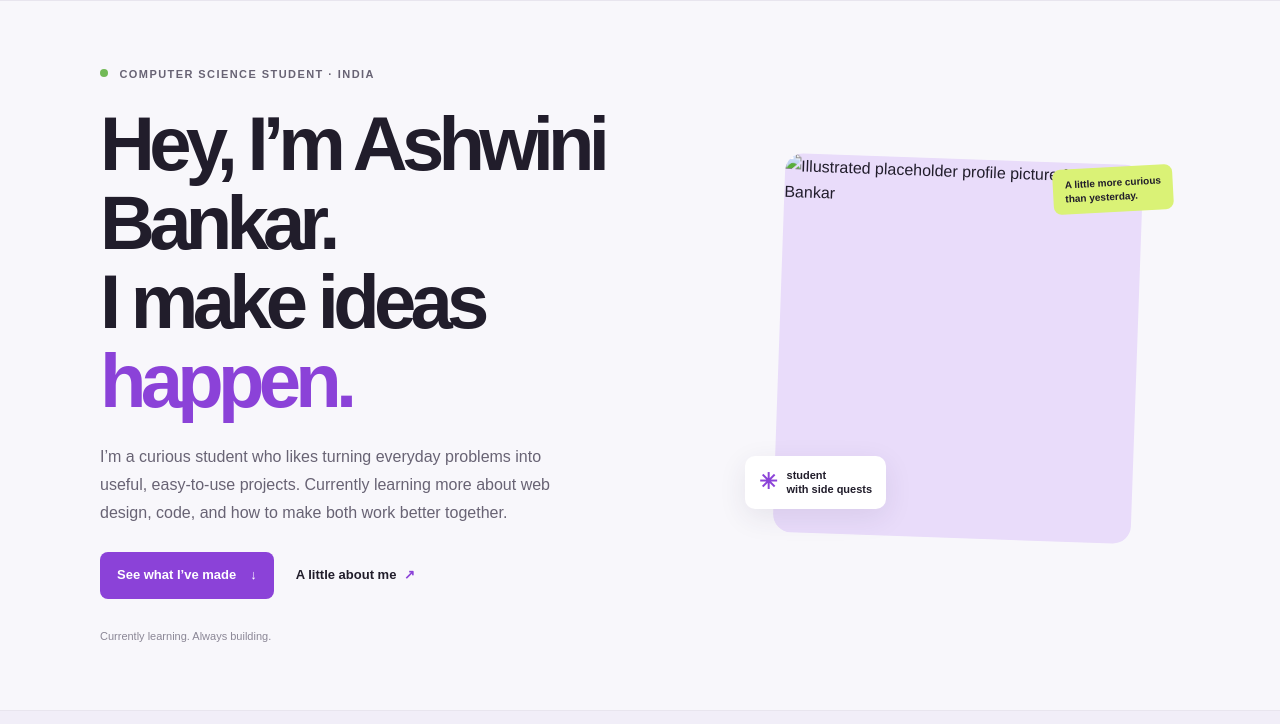
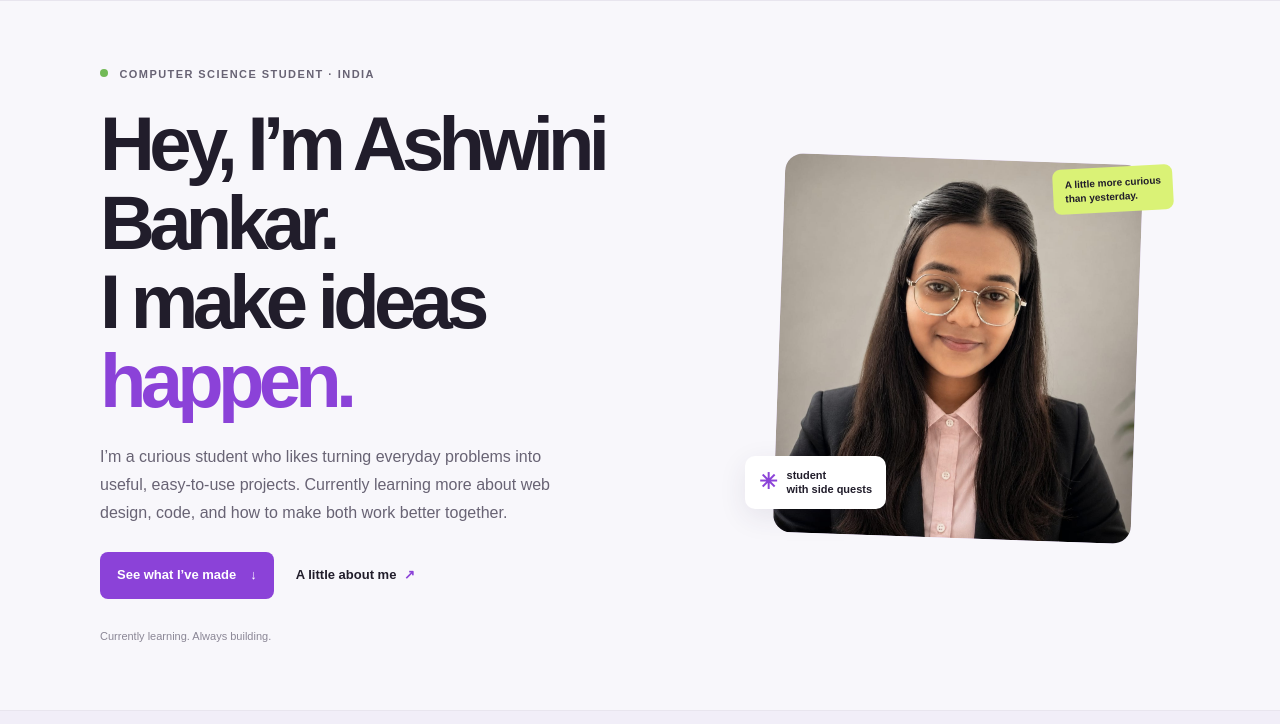
Before and after one commit to ashwini-bankar2410/portfolio, a plain HTML site: page index.html in a window 1280 px wide. Shown: the part 76-800 px from the top of the page. Drawn offline with Linux system fonts and the light colour scheme.

Commit message:
Update index.html

```diff
--- a/index.html
+++ b/index.html
@@ -39,7 +39,7 @@
 
         <div class="portrait-wrap">
           <div class="portrait-frame">
-            <img class="portrait" src="assets/pfp.jpeg" alt="Illustrated placeholder profile picture for Ashwini Bankar">
+            <img class="portrait" src="pfp.jpeg" alt="Illustrated placeholder profile picture for Ashwini Bankar">
           </div>
           <div class="portrait-label"><span class="label-spark" aria-hidden="true">✳</span><span>student<br>with side quests</span></div>
           <div class="portrait-caption">A little more curious<br>than yesterday.</div>
```
